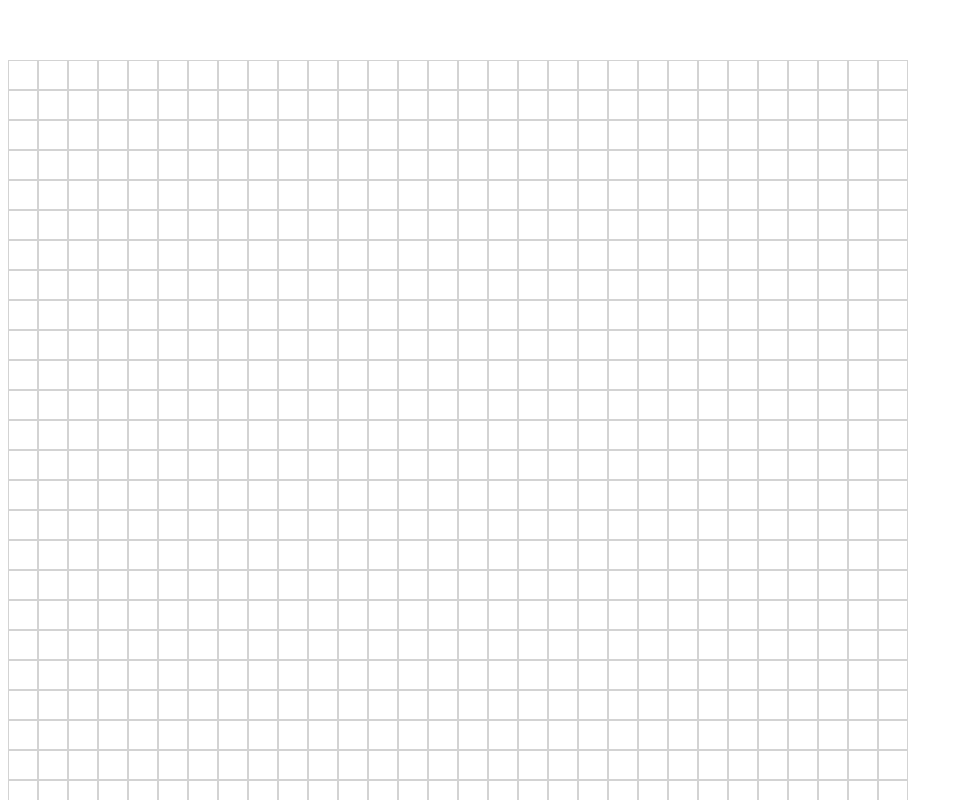
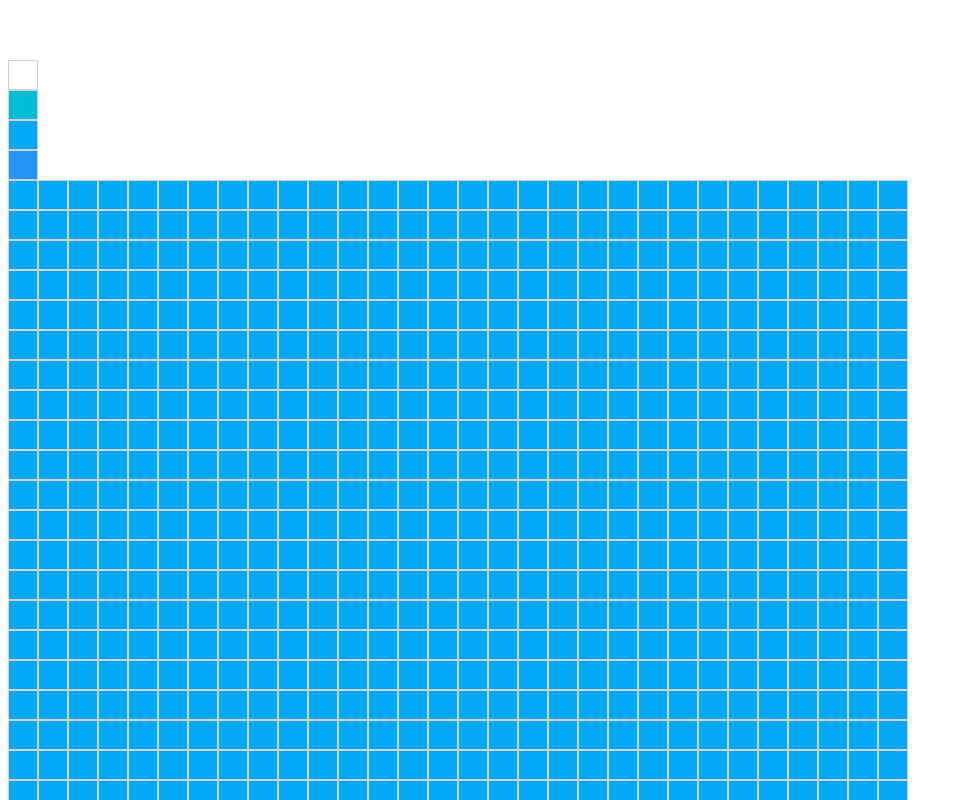
Before and after one commit to mmoga/vue-pixels-app, a Vue app: page / in a window 1280 px wide. Shown: the top 800 px of the page, without its empty margins (0-963 px from the left). Built offline with nearby package versions, Linux system fonts and the light colour scheme.

Commit message:
Created a ColorPicker component and imported it into App

```diff
--- a/src/App.vue
+++ b/src/App.vue
@@ -1,16 +1,19 @@
 <template>
   <div id="app">
+    <ColorPicker/>
     <Canvas/>
   </div>
 </template>
 
 <script>
 import Canvas from "./components/Canvas";
+import ColorPicker from "./components/ColorPicker";
 
 export default {
   name: "App",
   components: {
-    Canvas
+    Canvas,
+    ColorPicker
   }
 };
 </script>
--- a/src/components/Canvas.vue
+++ b/src/components/Canvas.vue
@@ -1,6 +1,6 @@
 <template>
   <div class="canvas">
-    <Pixel v-for="n in 30*30" :key="n"/>
+    <Pixel v-for="n in 30*30" color="blue" :key="n"/>
   </div>
 </template>
 
--- /dev/null
+++ b/src/components/ColorPicker.vue
@@ -0,0 +1,18 @@
+<template>
+  <div>
+    <Pixel color="white"/>
+    <Pixel color="lightblue"/>
+    <Pixel color="blue"/>
+    <Pixel color="darkblue"/>
+  </div>
+</template>
+
+<script>
+import Pixel from "./Pixel";
+export default {
+  name: "ColorPicker",
+  components: {
+    Pixel
+  }
+};
+</script>
--- a/src/components/Pixel.vue
+++ b/src/components/Pixel.vue
@@ -1,11 +1,38 @@
 <template>
-  <div class="pixel"></div>
+  <div :class="['pixel', color]"></div>
 </template>
 
+<script>
+export default {
+  name: "Pixel",
+  props: {
+    color: String
+  }
+};
+</script>
+
+
 <style lang="stylus" scoped>
-  .pixel
-    border: 1px solid lightgrey
-    width: 30px
-    height: 30px
-    box-sizing: border-box
+.pixel {
+  border: 1px solid lightgrey;
+  width: 30px;
+  height: 30px;
+  box-sizing: border-box;
+}
+
+.white {
+  background-color: white;
+}
+
+.lightblue {
+  background-color: rgb(0, 188, 212);
+}
+
+.blue {
+  background-color: rgb(3, 169, 244);
+}
+
+.darkblue {
+  background-color: rgb(33, 150, 243);
+}
 </style>
```
